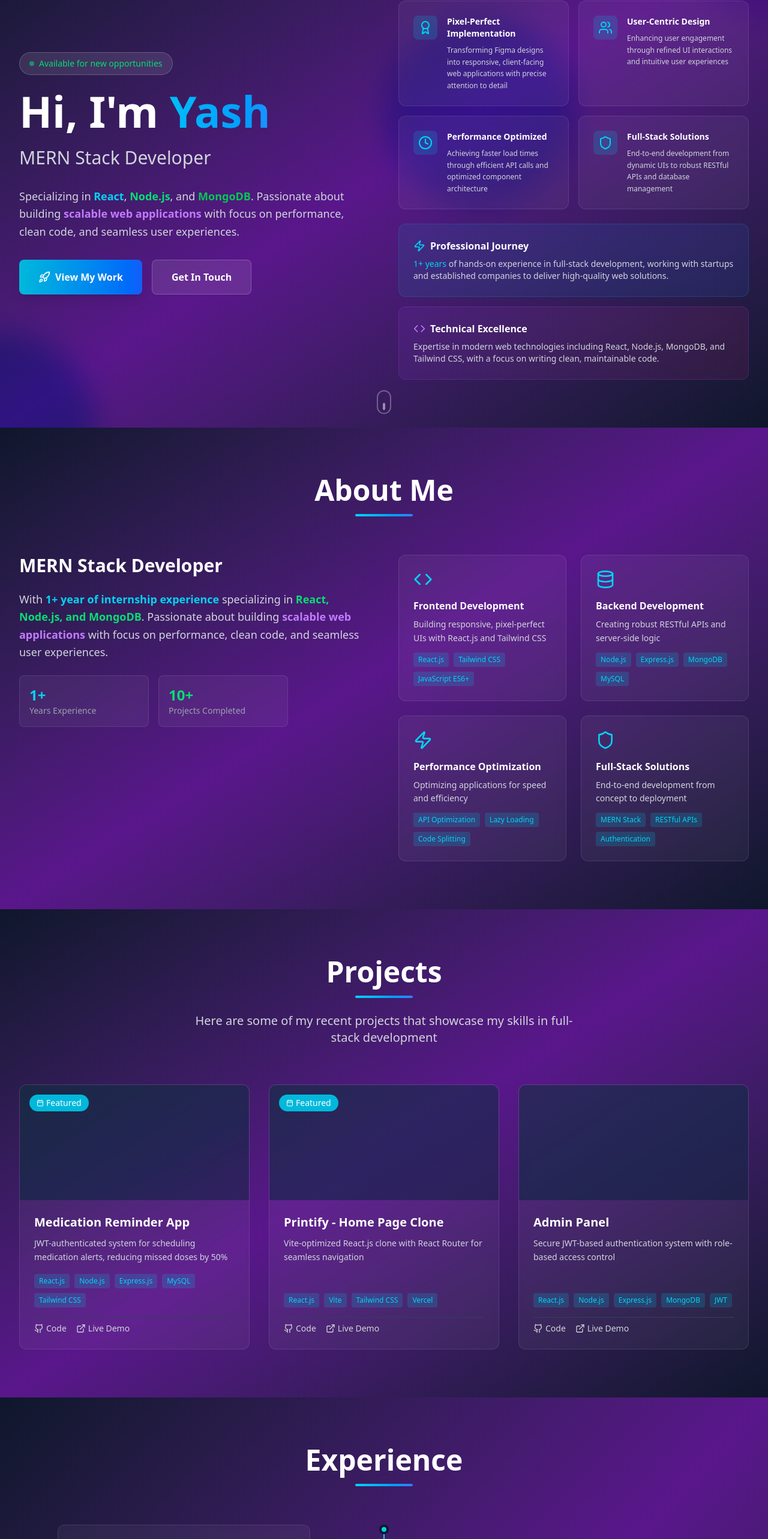
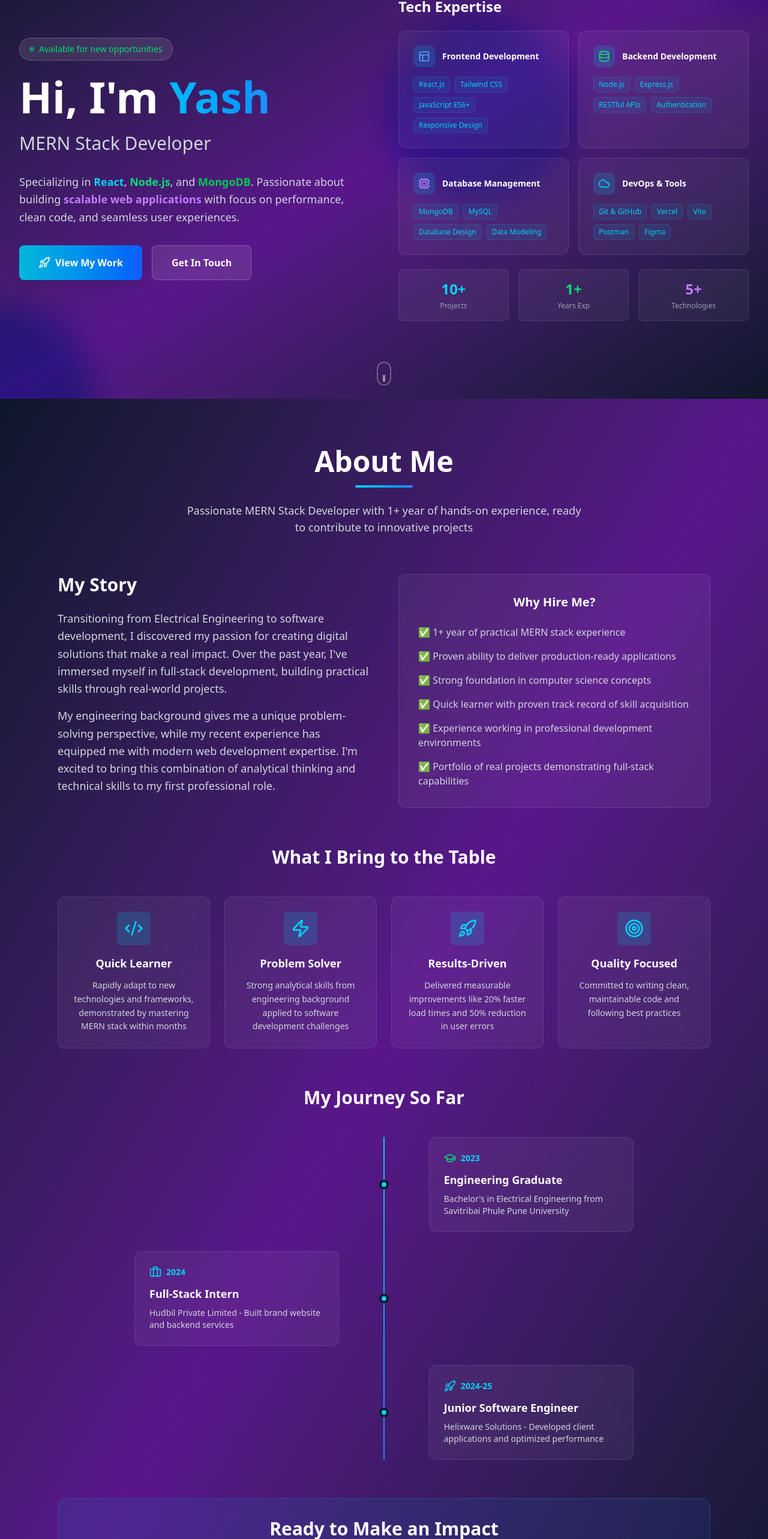
Before and after one commit to Yashwadkar2121/portfolio, a React (Vite) app: page / in a window 1280 px wide. Shown: the part 135-2701 px from the top of the page at 60% size. Built offline with nearby package versions, Linux system fonts and the light colour scheme.

Commit message:
Change content and design of Home and About

```diff
--- a/src/components/About.jsx
+++ b/src/components/About.jsx
@@ -1,5 +1,12 @@
 import { motion } from "framer-motion";
-import { Code, Database, Zap, Shield } from "lucide-react";
+import {
+  Target,
+  Zap,
+  Code2,
+  Rocket,
+  GraduationCap,
+  Briefcase,
+} from "lucide-react";
 
 const About = () => {
   const containerVariants = {
@@ -24,43 +31,42 @@ const About = () => {
     },
   };
 
-  const skills = [
+  const strengths = [
     {
-      icon: Code,
-      title: "Frontend Development",
+      icon: Code2,
+      title: "Quick Learner",
       description:
-        "Building responsive, pixel-perfect UIs with React.js and Tailwind CSS",
-      tech: ["React.js", "Tailwind CSS", "JavaScript ES6+"],
-    },
-    {
-      icon: Database,
-      title: "Backend Development",
-      description: "Creating robust RESTful APIs and server-side logic",
-      tech: ["Node.js", "Express.js", "MongoDB", "MySQL"],
+        "Rapidly adapt to new technologies and frameworks, demonstrated by mastering MERN stack within months",
     },
     {
       icon: Zap,
-      title: "Performance Optimization",
-      description: "Optimizing applications for speed and efficiency",
-      tech: ["API Optimization", "Lazy Loading", "Code Splitting"],
+      title: "Problem Solver",
+      description:
+        "Strong analytical skills from engineering background applied to software development challenges",
     },
     {
-      icon: Shield,
-      title: "Full-Stack Solutions",
-      description: "End-to-end development from concept to deployment",
-      tech: ["MERN Stack", "RESTful APIs", "Authentication"],
+      icon: Rocket,
+      title: "Results-Driven",
+      description:
+        "Delivered measurable improvements like 20% faster load times and 50% reduction in user errors",
+    },
+    {
+      icon: Target,
+      title: "Quality Focused",
+      description:
+        "Committed to writing clean, maintainable code and following best practices",
     },
   ];
 
   return (
     <div className="min-h-screen bg-gradient-to-br from-slate-900 via-purple-900 to-slate-900 py-20">
-      <div className="max-w-7xl mx-auto px-4 sm:px-6 lg:px-8">
+      <div className="max-w-6xl mx-auto px-4 sm:px-6 lg:px-8">
         <motion.div
           variants={containerVariants}
           initial="hidden"
           whileInView="visible"
           viewport={{ once: true }}
-          className="text-center mb-12 md:mb-16"
+          className="text-center mb-16"
         >
           <motion.h2
             className="text-3xl sm:text-4xl md:text-5xl font-bold text-white mb-4"
@@ -72,98 +78,221 @@ const About = () => {
             className="w-20 sm:w-24 h-1 bg-gradient-to-r from-cyan-400 to-blue-500 mx-auto rounded-full"
             variants={itemVariants}
           />
+          <motion.p
+            className="text-lg text-gray-300 mt-6 max-w-2xl mx-auto"
+            variants={itemVariants}
+          >
+            Passionate MERN Stack Developer with 1+ year of hands-on experience,
+            ready to contribute to innovative projects
+          </motion.p>
         </motion.div>
 
+        {/* Introduction */}
         <motion.div
           variants={containerVariants}
           initial="hidden"
           whileInView="visible"
           viewport={{ once: true }}
-          className="grid lg:grid-cols-2 gap-8 md:gap-12 items-start"
+          className="grid lg:grid-cols-2 gap-12 mb-16"
         >
-          {/* Left Content */}
-          <div className="space-y-6">
-            <motion.h3
-              className="text-2xl sm:text-3xl font-bold text-white"
+          <motion.div variants={itemVariants}>
+            <h3 className="text-2xl sm:text-3xl font-bold text-white mb-6">
+              My Story
+            </h3>
+            <div className="space-y-4 text-gray-300">
+              <p className="text-lg leading-relaxed">
+                Transitioning from Electrical Engineering to software
+                development, I discovered my passion for creating digital
+                solutions that make a real impact. Over the past year, I've
+                immersed myself in full-stack development, building practical
+                skills through real-world projects.
+              </p>
+              <p className="text-lg leading-relaxed">
+                My engineering background gives me a unique problem-solving
+                perspective, while my recent experience has equipped me with
+                modern web development expertise. I'm excited to bring this
+                combination of analytical thinking and technical skills to my
+                first professional role.
+              </p>
+            </div>
+          </motion.div>
+
+          <motion.div
+            className="bg-white/5 backdrop-blur-sm rounded-xl p-8 border border-white/10"
             variants={itemVariants}
           >
-              MERN Stack Developer
-            </motion.h3>
+            <h4 className="text-white font-semibold text-xl mb-6 text-center">
+              Why Hire Me?
+            </h4>
+            <div className="space-y-4">
+              {[
+                "✅ 1+ year of practical MERN stack experience",
+                "✅ Proven ability to deliver production-ready applications",
+                "✅ Strong foundation in computer science concepts",
+                "✅ Quick learner with proven track record of skill acquisition",
+                "✅ Experience working in professional development environments",
+                "✅ Portfolio of real projects demonstrating full-stack capabilities",
+              ].map((point, index) => (
+                <div key={index} className="flex items-start">
+                  <p className="text-gray-300 text-sm sm:text-base">{point}</p>
+                </div>
+              ))}
+            </div>
+          </motion.div>
+        </motion.div>
 
-            <motion.p
-              className="text-base sm:text-lg text-gray-300 leading-relaxed"
+        {/* Key Strengths */}
+        <motion.div
+          variants={containerVariants}
+          initial="hidden"
+          whileInView="visible"
+          viewport={{ once: true }}
+          className="mb-16"
+        >
+          <motion.h3
+            className="text-2xl sm:text-3xl font-bold text-white text-center mb-12"
             variants={itemVariants}
           >
-              With{" "}
-              <span className="text-cyan-400 font-semibold">
-                1+ year of internship experience
-              </span>{" "}
-              specializing in
-              <span className="text-green-400 font-semibold">
-                {" "}
-                React, Node.js, and MongoDB
-              </span>
-              . Passionate about building
-              <span className="text-purple-400 font-semibold">
-                {" "}
-                scalable web applications
-              </span>{" "}
-              with focus on performance, clean code, and seamless user
-              experiences.
-            </motion.p>
-
+            What I Bring to the Table
+          </motion.h3>
+          <div className="grid md:grid-cols-2 lg:grid-cols-4 gap-6">
+            {strengths.map((strength, index) => (
               <motion.div
-              className="grid grid-cols-2 gap-3 sm:gap-4 max-w-md"
-              variants={itemVariants}
-            >
-              <div className="bg-white/5 backdrop-blur-sm rounded-lg p-3 sm:p-4 border border-white/10">
-                <div className="text-xl sm:text-2xl font-bold text-cyan-400">
-                  1+
-                </div>
-                <div className="text-xs sm:text-sm text-gray-400">
-                  Years Experience
-                </div>
-              </div>
-              <div className="bg-white/5 backdrop-blur-sm rounded-lg p-3 sm:p-4 border border-white/10">
-                <div className="text-xl sm:text-2xl font-bold text-green-400">
-                  10+
-                </div>
-                <div className="text-xs sm:text-sm text-gray-400">
-                  Projects Completed
-                </div>
-              </div>
-            </motion.div>
-          </div>
-
-          {/* Right Content - Skills */}
-          <div className="grid sm:grid-cols-2 gap-4 sm:gap-6">
-            {skills.map((skill, index) => (
-              <motion.div
-                key={skill.title}
-                className="bg-white/5 backdrop-blur-sm rounded-xl p-4 sm:p-6 border border-white/10 hover:border-cyan-500/50 transition-all duration-300"
+                key={strength.title}
+                className="bg-white/5 backdrop-blur-sm rounded-xl p-6 border border-white/10 hover:border-cyan-500/50 transition-all duration-300 text-center"
                 variants={itemVariants}
                 whileHover={{ scale: 1.05, y: -5 }}
               >
-                <skill.icon className="w-6 h-6 sm:w-8 sm:h-8 text-cyan-400 mb-3 sm:mb-4" />
-                <h4 className="text-white font-semibold mb-2 text-sm sm:text-base">
-                  {skill.title}
+                <div className="p-3 bg-cyan-500/20 rounded-lg mb-4 mx-auto w-fit">
+                  <strength.icon className="w-8 h-8 text-cyan-400" />
+                </div>
+                <h4 className="text-white font-semibold text-lg mb-3">
+                  {strength.title}
                 </h4>
-                <p className="text-gray-300 text-xs sm:text-sm mb-3 leading-relaxed">
-                  {skill.description}
+                <p className="text-gray-300 text-sm leading-relaxed">
+                  {strength.description}
                 </p>
-                <div className="flex flex-wrap gap-1 sm:gap-2">
-                  {skill.tech.map((tech) => (
-                    <span
-                      key={tech}
-                      className="px-2 py-1 bg-cyan-500/20 text-cyan-400 text-xs rounded"
+              </motion.div>
+            ))}
+          </div>
+        </motion.div>
+
+        {/* Career Journey */}
+        <motion.div
+          variants={containerVariants}
+          initial="hidden"
+          whileInView="visible"
+          viewport={{ once: true }}
+          className="mb-16"
         >
-                      {tech}
+          <motion.h3
+            className="text-2xl sm:text-3xl font-bold text-white text-center mb-12"
+            variants={itemVariants}
+          >
+            My Journey So Far
+          </motion.h3>
+          <div className="max-w-4xl mx-auto">
+            <div className="relative">
+              {/* Timeline line */}
+              <div className="absolute left-4 md:left-1/2 md:-translate-x-1/2 h-full w-0.5 bg-gradient-to-b from-cyan-400 to-blue-500"></div>
+
+              {[
+                {
+                  icon: GraduationCap,
+                  year: "2023",
+                  title: "Engineering Graduate",
+                  description:
+                    "Bachelor's in Electrical Engineering from Savitribai Phule Pune University",
+                  type: "education",
+                },
+                {
+                  icon: Briefcase,
+                  year: "2024",
+                  title: "Full-Stack Intern",
+                  description:
+                    "Hudbil Private Limited - Built brand website and backend services",
+                  type: "work",
+                },
+                {
+                  icon: Rocket,
+                  year: "2024-25",
+                  title: "Junior Software Engineer",
+                  description:
+                    "Helixware Solutions - Developed client applications and optimized performance",
+                  type: "work",
+                },
+              ].map((item, index) => (
+                <motion.div
+                  key={index}
+                  className={`relative flex items-center mb-8 ${
+                    index % 2 === 0 ? "md:flex-row-reverse" : ""
+                  }`}
+                  variants={itemVariants}
+                >
+                  {/* Timeline dot */}
+                  <div className="absolute left-4 md:left-1/2 md:-translate-x-1/2 w-4 h-4 bg-cyan-400 rounded-full border-4 border-slate-900 z-10"></div>
+
+                  <div
+                    className={`ml-12 md:ml-0 md:w-5/12 ${
+                      index % 2 === 0 ? "md:pr-8" : "md:pl-8"
+                    }`}
+                  >
+                    <div className="bg-white/5 backdrop-blur-sm rounded-xl p-6 border border-white/10 hover:border-cyan-500/50 transition-all duration-300">
+                      <div className="flex items-center mb-3">
+                        <item.icon
+                          className={`w-5 h-5 ${
+                            item.type === "education"
+                              ? "text-green-400"
+                              : "text-cyan-400"
+                          } mr-2`}
+                        />
+                        <span className="text-cyan-400 font-semibold text-sm">
+                          {item.year}
                         </span>
-                  ))}
+                      </div>
+                      <h4 className="text-white font-semibold text-lg mb-2">
+                        {item.title}
+                      </h4>
+                      <p className="text-gray-300 text-sm">
+                        {item.description}
+                      </p>
+                    </div>
                   </div>
                 </motion.div>
               ))}
             </div>
+          </div>
+        </motion.div>
+
+        {/* Ready to Contribute */}
+        <motion.div
+          variants={containerVariants}
+          initial="hidden"
+          whileInView="visible"
+          viewport={{ once: true }}
+          className="text-center"
+        >
+          <motion.div
+            className="bg-gradient-to-r from-cyan-500/10 to-blue-500/10 backdrop-blur-sm rounded-2xl p-8 border border-cyan-500/20"
+            variants={itemVariants}
+          >
+            <h3 className="text-2xl sm:text-3xl font-bold text-white mb-4">
+              Ready to Make an Impact
+            </h3>
+            <p className="text-gray-300 text-lg mb-6 max-w-2xl mx-auto">
+              I'm actively seeking my first full-time role where I can
+              contribute to meaningful projects, continue learning from
+              experienced developers, and grow with a forward-thinking company.
+            </p>
+            <motion.a
+              href="#contact"
+              className="inline-flex items-center justify-center px-8 py-4 bg-gradient-to-r from-cyan-500 to-blue-600 text-white font-semibold rounded-lg shadow-lg hover:shadow-cyan-500/25 transition-all duration-300"
+              whileHover={{ scale: 1.05 }}
+              whileTap={{ scale: 0.95 }}
+            >
+              Let's Build Something Great Together
+            </motion.a>
+          </motion.div>
         </motion.div>
       </div>
     </div>
--- a/src/components/Home.jsx
+++ b/src/components/Home.jsx
@@ -6,9 +6,10 @@ import {
   Zap,
   Database,
   Layout,
-  Award,
-  Users,
-  Clock,
+  Cpu,
+  GitBranch,
+  Smartphone,
+  Cloud,
 } from "lucide-react";
 
 const Home = () => {
@@ -34,30 +35,35 @@ const Home = () => {
     },
   };
 
-  const achievements = [
+  const techAreas = [
     {
-      icon: Award,
-      title: "Pixel-Perfect Implementation",
-      description:
-        "Transforming Figma designs into responsive, client-facing web applications with precise attention to detail",
+      icon: Layout,
+      title: "Frontend Development",
+      skills: [
+        "React.js",
+        "Tailwind CSS",
+        "JavaScript ES6+",
+        "Responsive Design",
+      ],
+      color: "text-blue-400",
     },
     {
-      icon: Users,
-      title: "User-Centric Design",
-      description:
-        "Enhancing user engagement through refined UI interactions and intuitive user experiences",
+      icon: Database,
+      title: "Backend Development",
+      skills: ["Node.js", "Express.js", "RESTful APIs", "Authentication"],
+      color: "text-green-400",
     },
     {
-      icon: Clock,
-      title: "Performance Optimized",
-      description:
-        "Achieving faster load times through efficient API calls and optimized component architecture",
+      icon: Cpu,
+      title: "Database Management",
+      skills: ["MongoDB", "MySQL", "Database Design", "Data Modeling"],
+      color: "text-purple-400",
     },
     {
-      icon: Shield,
-      title: "Full-Stack Solutions",
-      description:
-        "End-to-end development from dynamic UIs to robust RESTful APIs and database management",
+      icon: Cloud,
+      title: "DevOps & Tools",
+      skills: ["Git & GitHub", "Vercel", "Vite", "Postman", "Figma"],
+      color: "text-cyan-400",
     },
   ];
 
@@ -161,73 +167,65 @@ const Home = () => {
             </motion.div>
           </div>
 
-          {/* Right Content - Achievements */}
+          {/* Right Content - Tech Expertise */}
           <motion.div className="space-y-6" variants={itemVariants}>
             <h3 className="text-2xl font-bold text-white text-center lg:text-left">
-              What I Deliver
+              Tech Expertise
             </h3>
 
             <div className="grid grid-cols-1 sm:grid-cols-2 gap-4">
-              {achievements.map((achievement, index) => (
+              {techAreas.map((area, index) => (
                 <motion.div
-                  key={achievement.title}
+                  key={area.title}
                   className="bg-white/5 backdrop-blur-sm rounded-xl p-6 border border-white/10 hover:border-cyan-500/50 transition-all duration-300 group"
                   variants={itemVariants}
                   whileHover={{
-                    scale: 1.05,
-                    y: -5,
+                    scale: 1.02,
+                    y: -3,
                     transition: { delay: 0 },
                   }}
                   initial={{ opacity: 0, y: 20 }}
                   animate={{ opacity: 1, y: 0 }}
                   transition={{ delay: index * 0.1 + 0.5 }}
                 >
-                  <div className="flex items-start space-x-4">
-                    <div className="p-2 bg-cyan-500/20 rounded-lg flex-shrink-0">
-                      <achievement.icon className="w-6 h-6 text-cyan-400" />
+                  <div className="flex items-center mb-4">
+                    <div className={`p-2 bg-cyan-500/20 rounded-lg mr-3`}>
+                      <area.icon className={`w-5 h-5 ${area.color}`} />
                     </div>
-                    <div>
-                      <h4 className="text-white font-semibold text-sm mb-2">
-                        {achievement.title}
-                      </h4>
-                      <p className="text-gray-300 text-xs leading-relaxed">
-                        {achievement.description}
-                      </p>
-                    </div>
+                    <h4 className="text-white font-semibold text-sm">
+                      {area.title}
+                    </h4>
+                  </div>
+                  <div className="flex flex-wrap gap-2">
+                    {area.skills.map((skill, skillIndex) => (
+                      <span
+                        key={skill}
+                        className="px-2 py-1 bg-cyan-500/10 text-cyan-400 text-xs rounded-md border border-cyan-500/20"
+                      >
+                        {skill}
+                      </span>
+                    ))}
                   </div>
                 </motion.div>
               ))}
             </div>
 
-            {/* Experience Highlights */}
-            <motion.div className="space-y-4" variants={itemVariants}>
-              <div className="bg-gradient-to-r from-cyan-500/10 to-blue-500/10 backdrop-blur-sm rounded-xl p-6 border border-cyan-500/20">
-                <div className="flex items-center mb-2">
-                  <Zap className="w-5 h-5 text-cyan-400 mr-2" />
-                  <h4 className="text-white font-semibold">
-                    Professional Journey
-                  </h4>
-                </div>
-                <p className="text-gray-300 text-sm">
-                  <span className="text-cyan-400">1+ years</span> of hands-on
-                  experience in full-stack development, working with startups
-                  and established companies to deliver high-quality web
-                  solutions.
-                </p>
+            {/* Quick Stats */}
+            <motion.div
+              className="grid grid-cols-3 gap-4"
+              variants={itemVariants}
+            >
+              <div className="text-center p-4 bg-white/5 rounded-lg border border-white/10">
+                <div className="text-2xl font-bold text-cyan-400">10+</div>
+                <div className="text-xs text-gray-400 mt-1">Projects</div>
               </div>
-
-              <div className="bg-gradient-to-r from-purple-500/10 to-pink-500/10 backdrop-blur-sm rounded-xl p-6 border border-purple-500/20">
-                <div className="flex items-center mb-2">
-                  <Code className="w-5 h-5 text-purple-400 mr-2" />
-                  <h4 className="text-white font-semibold">
-                    Technical Excellence
-                  </h4>
-                </div>
-                <p className="text-gray-300 text-sm">
-                  Expertise in modern web technologies including React, Node.js,
-                  MongoDB, and Tailwind CSS, with a focus on writing clean,
-                  maintainable code.
-                </p>
+              <div className="text-center p-4 bg-white/5 rounded-lg border border-white/10">
+                <div className="text-2xl font-bold text-green-400">1+</div>
+                <div className="text-xs text-gray-400 mt-1">Years Exp</div>
+              </div>
+              <div className="text-center p-4 bg-white/5 rounded-lg border border-white/10">
+                <div className="text-2xl font-bold text-purple-400">5+</div>
+                <div className="text-xs text-gray-400 mt-1">Technologies</div>
               </div>
             </motion.div>
           </motion.div>
```
Lines whose indentation alone changed are shown as unchanged.
